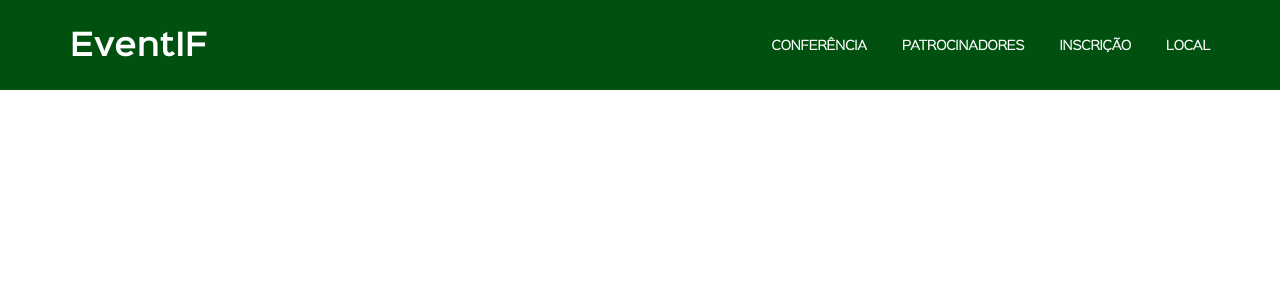
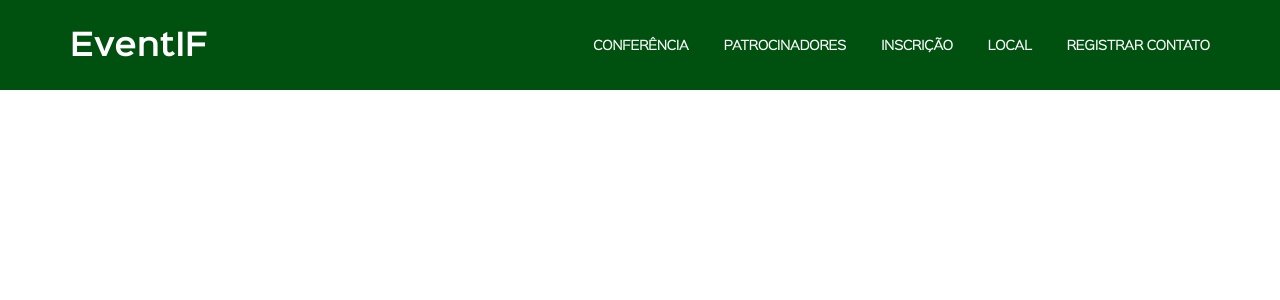
Before and after one commit to Theo-FA/eventif, a Django app: template templates/base.html in a window 1280 px wide. Shown: the top 300 px of the page. Run offline with Django 5.2, Linux system fonts and the light colour scheme; the template is opened without the code that fills it, so the values that code supplies are empty.

Commit message:
Update base.html

```diff
--- a/templates/base.html
+++ b/templates/base.html
@@ -38,6 +38,7 @@
                     <li><a data-scroll href="/#sponsors">Patrocinadores</a></li>
                     <li><a data-scroll href="/#register">Inscrição</a></li>
                     <li><a data-scroll href="/#venue">Local</a></li>
+                    <li><a data-scroll href="/contact/">Registrar Contato</a></li>
                 </ul>
             </nav>
 
```
